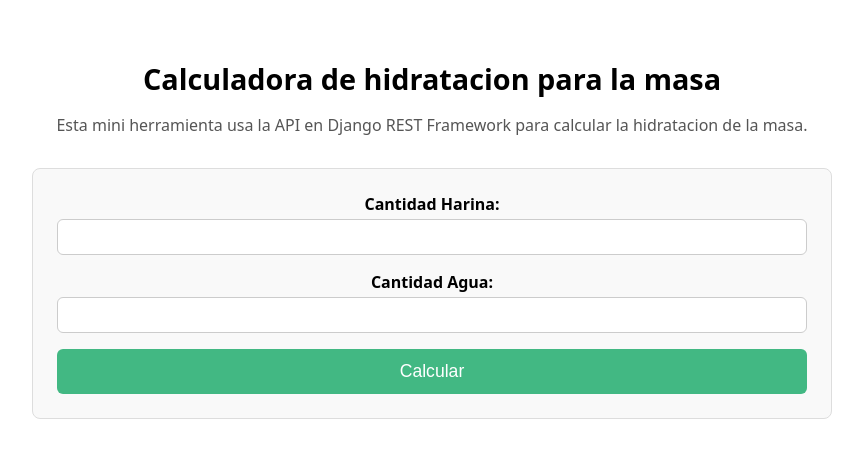
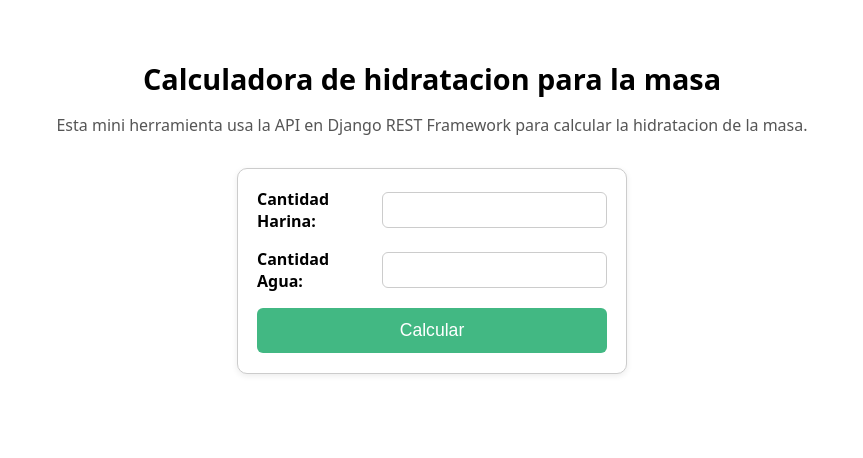
Before and after one commit to LunaChristian/drf-vue-dough-hydration-calc, a Vue app in the folder frontend/: page / in a window 1280 px wide. Shown: the top 458 px of the page, without its empty margins (208-1071 px from the left). Built offline with nearby package versions, Linux system fonts and the light colour scheme.

Commit message:
Correcciones de styles.css

```diff
--- a/frontend/src/App.vue
+++ b/frontend/src/App.vue
@@ -74,8 +74,7 @@ async function calcularHidratacion() {
       </button>
 
       <div v-if="resultado" class="resultado">
-        <h2>Resultado</h2>
-        <p><strong>Hidratacion total:</strong> {{ resultado.hidratacion }} %</p>
+        <h3 class="resultado-dato">Hidratacion total: {{ resultado.hidratacion }} %</h3>
       </div>
 
       <div v-if="errores" class="errores">
--- a/frontend/src/assets/styles.css
+++ b/frontend/src/assets/styles.css
@@ -18,32 +18,37 @@ h1 {
 }
 
 .panel {
-  border: 1px solid #ddd;
-  border-radius: 8px;
-  padding: 1.5rem;
-  background-color: #f9f9f9;
-  text-align: center;
+  max-width: 350px;
+  margin: 0 auto;
+  padding: 1.2rem;
+  border: 1px solid #ccc;
+  border-radius: 10px;
+  background-color: white;
+  box-shadow: 0 2px 6px rgba(0,0,0,0.08);
 }
-
 
 /* Styles para los campos */
 
 .campo {
+  display: flex;
+  flex-direction: row;
+  justify-content: space-between; /* separa label e input */
+  align-items: center;            /* centra verticalmente */
   margin-bottom: 1rem;
-  display: flex;
-  flex-direction: column;
-  gap: 0.25rem;
 }
 
 .campo label {
   font-weight: 600;
+  margin-right: 1rem; /* espacio entre label e input */
 }
 
 .campo input {
+  flex: 0.5;
   padding: 0.5rem;
   border: 1px solid #ccc;
   border-radius: 6px;
   font-size: 1rem;
+  text-align: center;
 }
 
 .btn-calcular {
@@ -69,6 +74,10 @@ h1 {
   border: 1px solid #b2f5c4;
 }
 
+.resultado-dato {
+  text-align: center;
+}
+
 .errores {
   margin-top: 1.5rem;
   padding: 1rem;
@@ -81,3 +90,10 @@ h1 {
   white-space: pre-wrap;
   word-wrap: break-word;
 }
+
+/* Chrome, Safari, Edge, Opera */
+input[type=number]::-webkit-inner-spin-button,
+input[type=number]::-webkit-outer-spin-button {
+  -webkit-appearance: none;
+  margin: 0;
+}
```
